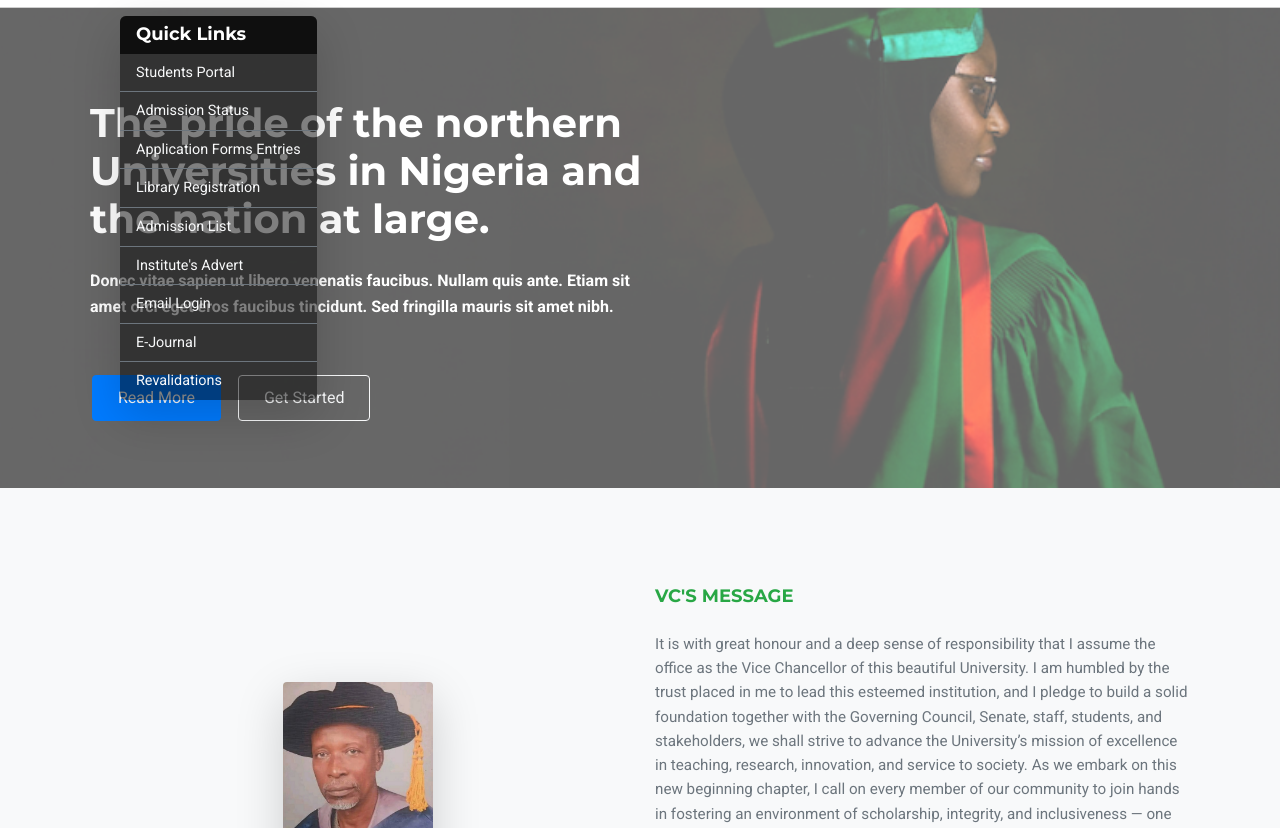
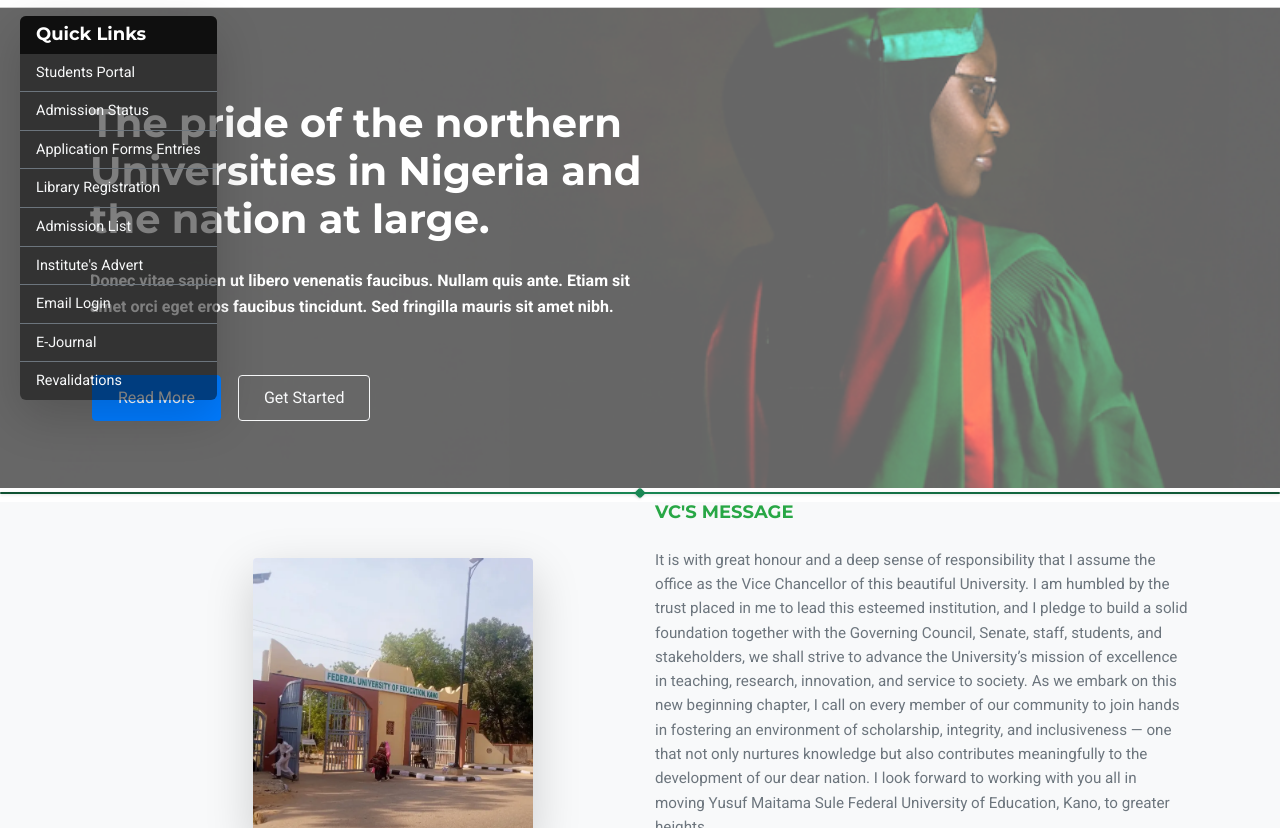
Before and after one commit to Nashia09/landing, a plain HTML site: page index.html in a window 1280 px wide. Shown: the part 124-952 px from the top of the page. Drawn offline with Linux system fonts and the light colour scheme; some packages are replaced by stand-ins of ours.

Commit message:
sunday-02

```diff
--- a/css/style.css
+++ b/css/style.css
@@ -4378,9 +4378,10 @@ p.form-message.error {
 
 /* Passport-size image styling for About section */
 .passport-photo {
-  width: 150px !important;   /* approx. 35x45mm aspect (scaled) */
-  height: 200px !important;
+  width: 280px !important;   /* larger passport-style size */
+  height: 280px !important;  /* maintain 3:4 portrait aspect */
   object-fit: cover;
+  margin-left: 70px;
   border-radius: 6px;
   box-shadow: 0 0.5rem 1rem rgba(0,0,0,0.15);
 }
@@ -4400,3 +4401,38 @@ p.form-message.error {
   padding: 0.25rem 0.5rem; /* subtle click area without crowding */
   display: inline-block;
 }
+
+/* Reduce top spacing of VC message section */
+#about-part {
+  padding-top: 0 !important; /* remove top padding */
+  margin-top: 0 !important;
+}
+#about-part .container,
+#about-part .row,
+#about-part .col-lg-6 {
+  padding-top: 0 !important;
+  margin-top: 0 !important;
+}
+
+/* Stylish green divider between sections */
+.section-divider {
+  height: 2px;
+  width: 100%;
+  background: linear-gradient(90deg, #0f5132 0%, #198754 50%, #0f5132 100%);
+  border-radius: 2px;
+  margin: 4px 0 8px 0; /* tighter spacing */
+  position: relative;
+  box-shadow: 0 1px 3px rgba(0,0,0,0.12);
+}
+.section-divider::after {
+  content: "";
+  position: absolute;
+  left: 50%;
+  transform: translateX(-50%) rotate(45deg);
+  width: 8px;
+  height: 8px;
+  background: #198754;
+  border-radius: 2px;
+  top: -3px;
+  box-shadow: 0 1px 3px rgba(0,0,0,0.15);
+}
--- a/index.html
+++ b/index.html
@@ -169,7 +169,7 @@
     <!--====== SLIDER PART START ======-->
 
     <!-- Floating Quick Links (fixed while scrolling) -->
-    <div class="shadow-lg" style="position: fixed; top: 140px; left: 120px; z-index: 2000; max-width: 320px; background-color: rgba(0, 0, 0, 0.5); border-radius: 6px; overflow: hidden;">
+    <div class="shadow-lg" style="position: fixed; top: 140px; left: 20px; z-index: 2000; max-width: 320px; background-color: rgba(0, 0, 0, 0.5); border-radius: 6px; overflow: hidden;">
         <div class="px-3 py-2" style="background-color: rgba(0,0,0,0.7);">
             <h5 class="text-white m-0">Quick Links</h5>
         </div>
@@ -228,6 +228,9 @@
 
 
 
+    <!-- Stylish divider between Slider and VC's Message -->
+    <div class="section-divider"></div>
+
     <!--====== ABOUT PART START ======-->
 
 <section id="about-part" class="py-5 bg-light">
@@ -236,7 +239,7 @@
 
       <!-- Image on the left -->
       <div class="col-lg-6 text-center">
-        <img src="images/vc.jpg" alt="About Image" class="img-fluid rounded shadow-lg passport-photo">
+        <img src="images/about/FUT kano.webp" alt="About Image" class="img-fluid rounded shadow-lg passport-photo">
       </div>
 
       <!-- Write-up on the right, left-aligned -->
@@ -245,10 +248,7 @@
           <h5 class="text-success text-uppercase">VC's Message</h5>
         </div>
         <p class="text-muted">
-         It is with great honour and a deep sense of responsibility that I assume the office as the Vice Chancellor of this beautiful University.
-I am humbled by the trust placed in me to lead this esteemed institution, and I pledge to build a solid foundation together with the Governing Council, Senate, staff, students, and stakeholders, we shall strive to advance the University’s mission of excellence in teaching, research, innovation, and service to society.
-As we embark on this new beginning chapter, I call on every member of our community to join hands in fostering an environment of scholarship, integrity, and inclusiveness — one that not only nurtures knowledge but also contributes meaningfully to the development of our dear nation.
-I look forward to working with you all in moving Yusuf Maitama Sule Federal University of Education, Kano, to greater heights.
+         It is with great honour and a deep sense of responsibility that I assume the office as the Vice Chancellor of this beautiful University. I am humbled by the trust placed in me to lead this esteemed institution, and I pledge to build a solid foundation together with the Governing Council, Senate, staff, students, and stakeholders, we shall strive to advance the University’s mission of excellence in teaching, research, innovation, and service to society. As we embark on this new beginning chapter, I call on every member of our community to join hands in fostering an environment of scholarship, integrity, and inclusiveness — one that not only nurtures knowledge but also contributes meaningfully to the development of our dear nation. I look forward to working with you all in moving Yusuf Maitama Sule Federal University of Education, Kano, to greater heights.
         </p>
         <a href="#" class="btn btn-success mt-3 text-white">Read More</a>
       </div>
```
